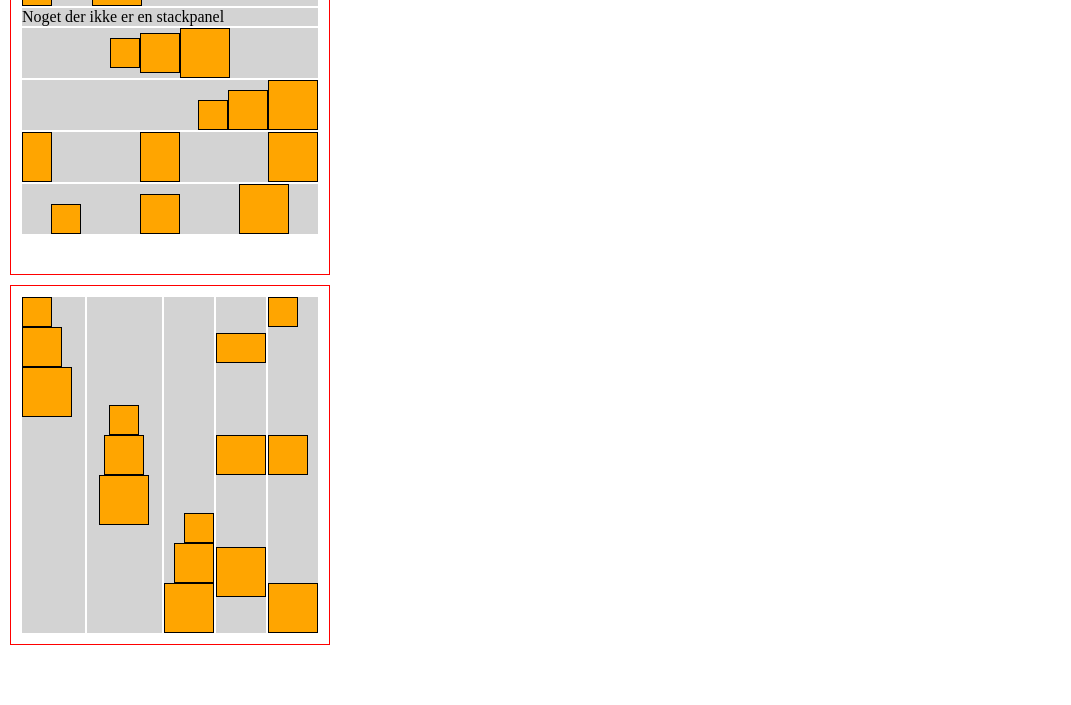
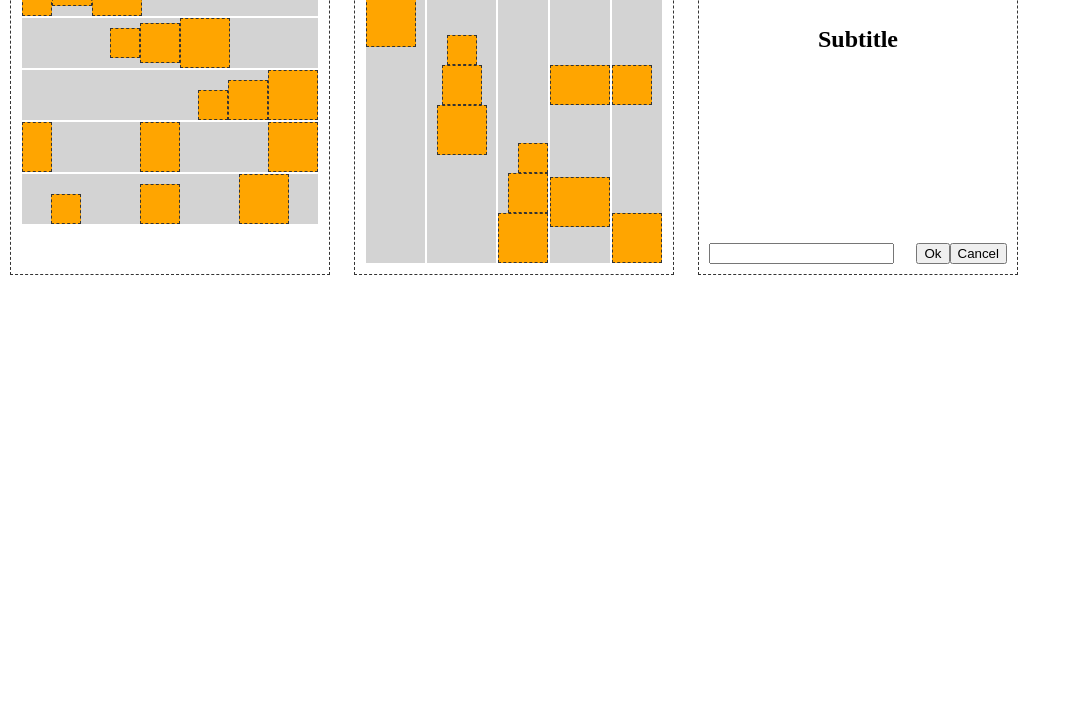
Before and after one commit to chessydk/flexlayout, a website: page index.html in a window 1280 px wide. Shown: the part 95-800 px from the top of the page, without its empty margins (0-1071 px from the left). Drawn offline with nearby package versions, Linux system fonts and the light colour scheme; files that its build step writes are made by us from their sources.

Commit message:
Added push-* classes with auto-margin layout

```diff
--- a/index.html
+++ b/index.html
@@ -13,7 +13,6 @@
             <div class="showme2"></div>
             <div class="showme3"></div>
         </div>
-        <div class="card">Noget der ikke er en stackpanel</div>
         <div class="card stackpanel sp--h-center sp--v-center">
             <div class="showme1"></div>
             <div class="showme2"></div>
@@ -48,12 +47,12 @@
             <div class="showme2"></div>
             <div class="showme3"></div>
         </div>
-        <div class=" card stackpanel sp--v sp--right sp--bottom">
+        <div class="card stackpanel sp--v sp--right sp--bottom">
             <div class="showme1"></div>
             <div class="showme2"></div>
             <div class="showme3"></div>
         </div>
-        <div class=" card stackpanel sp--v sp--space-around sp--stretch">
+        <div class="card sp__item--20-pct stackpanel sp--v sp--space-around sp--stretch">
             <div class="showme1"></div>
             <div class="showme2"></div>
             <div class="showme3"></div>
@@ -65,5 +64,17 @@
         </div>
     </div>
 </div>
+<div class="panel fill-view-parent">
+    <div class="fill-view stackpanel sp--v sp--h-center">
+        <h1>Title</h1>
+        <h2>Subtitle</h2>
+        <div class="sp__item--stretch push-down stackpanel">
+            <input>
+            <button class="push-right">Ok</button>
+            <button>Cancel</button>
+        </div>
+    </div>
+</div>
+</div>
 </body>
 </html>
--- a/src/styles/helpers.scss
+++ b/src/styles/helpers.scss
@@ -21,11 +21,12 @@ html, body {
 }
 
 .panel {
-    border: 1px solid red;
     width: 25%;
     height: 45%;
     margin: 10px;
     padding: 10px;
+    display: inline-block;
+    border: 1px dashed #333;
 }
 
 .card {
@@ -34,8 +35,8 @@ html, body {
 }
 
 .showme1,.showme2,.showme3 {
-    background: orange;
-    border: 1px solid black;
+    background-color: orange;
+    border: 1px dashed #333;
 }
 
 .showme1 {
--- a/src/styles/stackpanel.scss
+++ b/src/styles/stackpanel.scss
@@ -134,6 +134,22 @@
         }
     }
 
+    .push-right {
+        margin-left: auto;
+    }
+
+    .push-left {
+        margin-right: auto;
+    }
+
+    .push-up {
+        margin-bottom: auto;
+    }
+
+    .push-down {
+        margin-top: auto;
+    }
+
     @for $i from 1 through 10 {
         & > .sp__item--#{$i}-flex {
             flex: #{$i} 0 auto;
```
